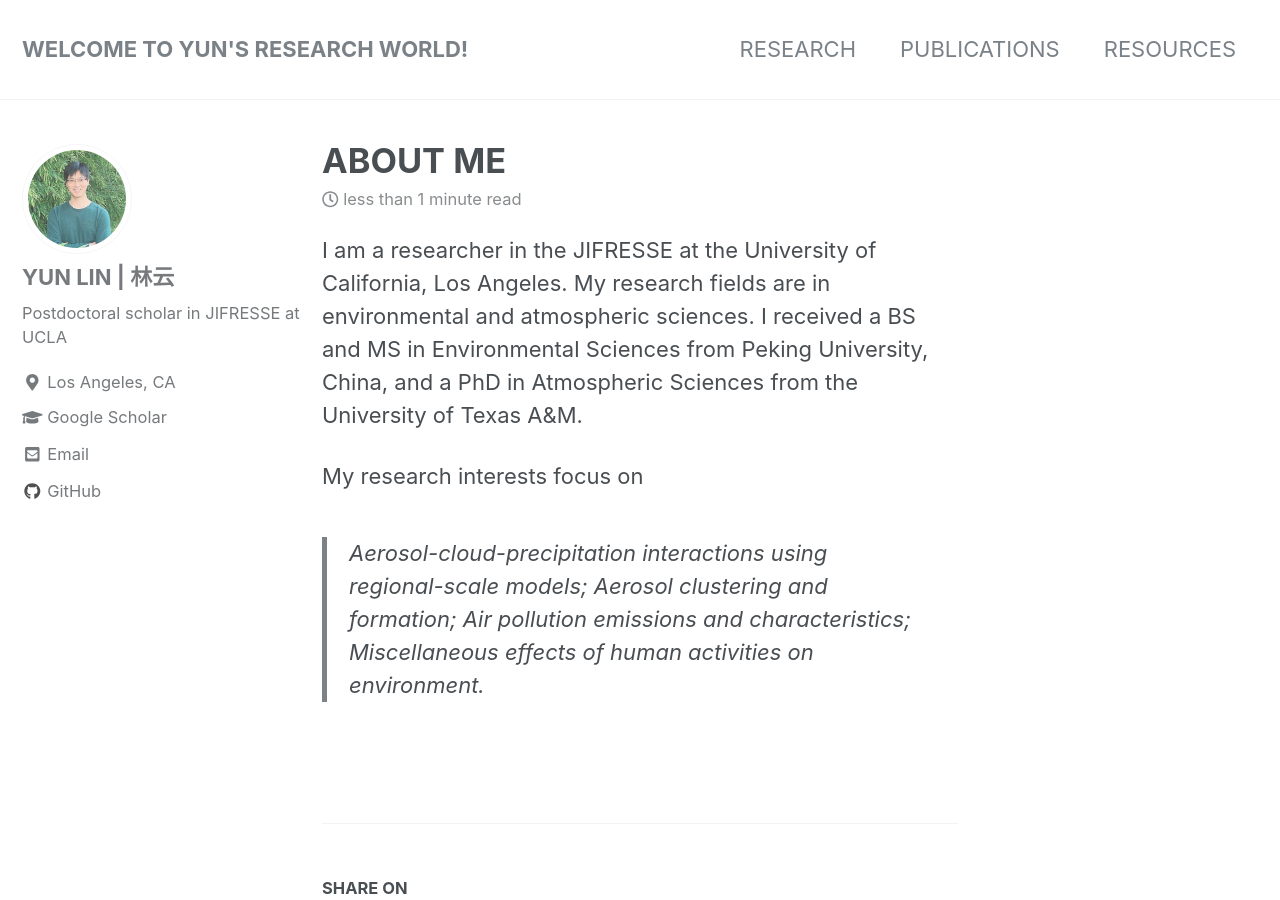
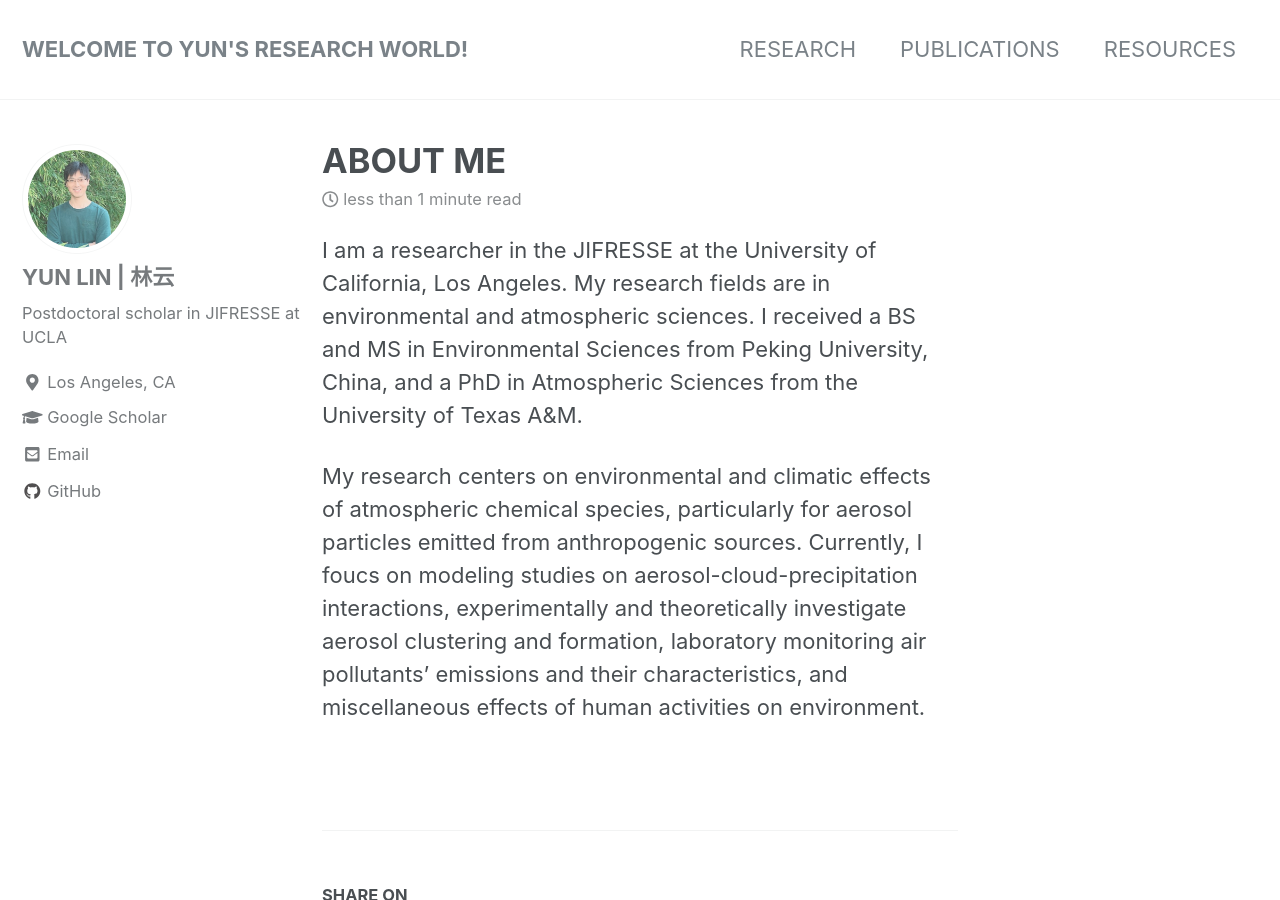
Before and after one commit to nolanylin/nolanylin.github.io, a Jekyll site: the page built from _pages/about.md, in a window 1280 px wide and 900 px high. Built offline with Jekyll 4.4.1, drawn with Linux system fonts in a browser that asks for light colours; nearby versions of some CDN libraries.

Commit message:
Update about.md

```diff
--- a/_pages/about.md
+++ b/_pages/about.md
@@ -10,8 +10,4 @@ redirect_from:
 
 I am a researcher in the JIFRESSE at the University of California, Los Angeles. My research fields are in environmental and atmospheric sciences. I received a BS and MS in Environmental Sciences from Peking University, China, and a PhD in Atmospheric Sciences from the University of Texas A&M.
 
-My research interests focus on
->Aerosol-cloud-precipitation interactions using regional-scale models;
->Aerosol clustering and formation;
->Air pollution emissions and characteristics;
->Miscellaneous effects of human activities on environment.
+My research centers on environmental and climatic effects of atmospheric chemical species, particularly for aerosol particles emitted from anthropogenic sources. Currently, I foucs on modeling studies on aerosol-cloud-precipitation interactions, experimentally and theoretically investigate aerosol clustering and formation, laboratory monitoring air pollutants' emissions and their characteristics, and miscellaneous effects of human activities on environment.
```
